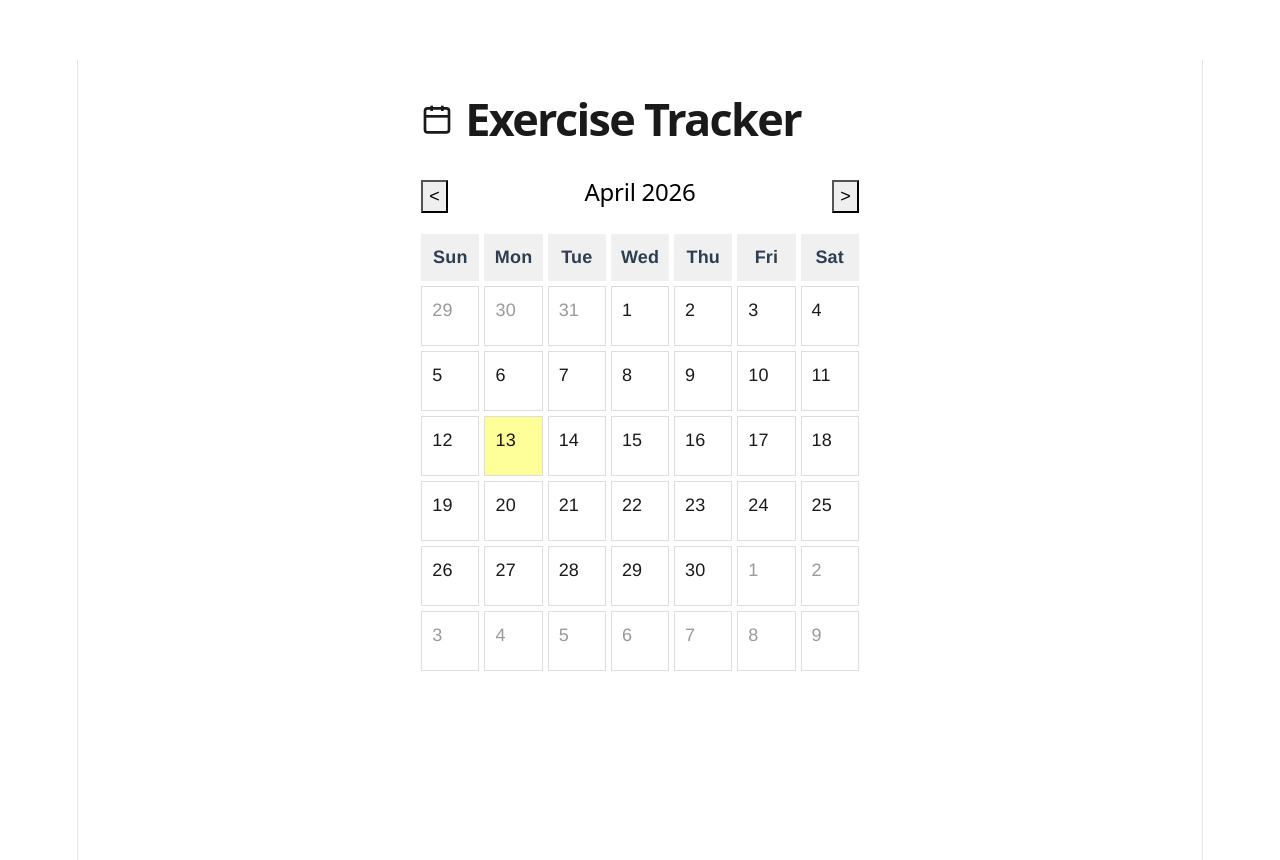
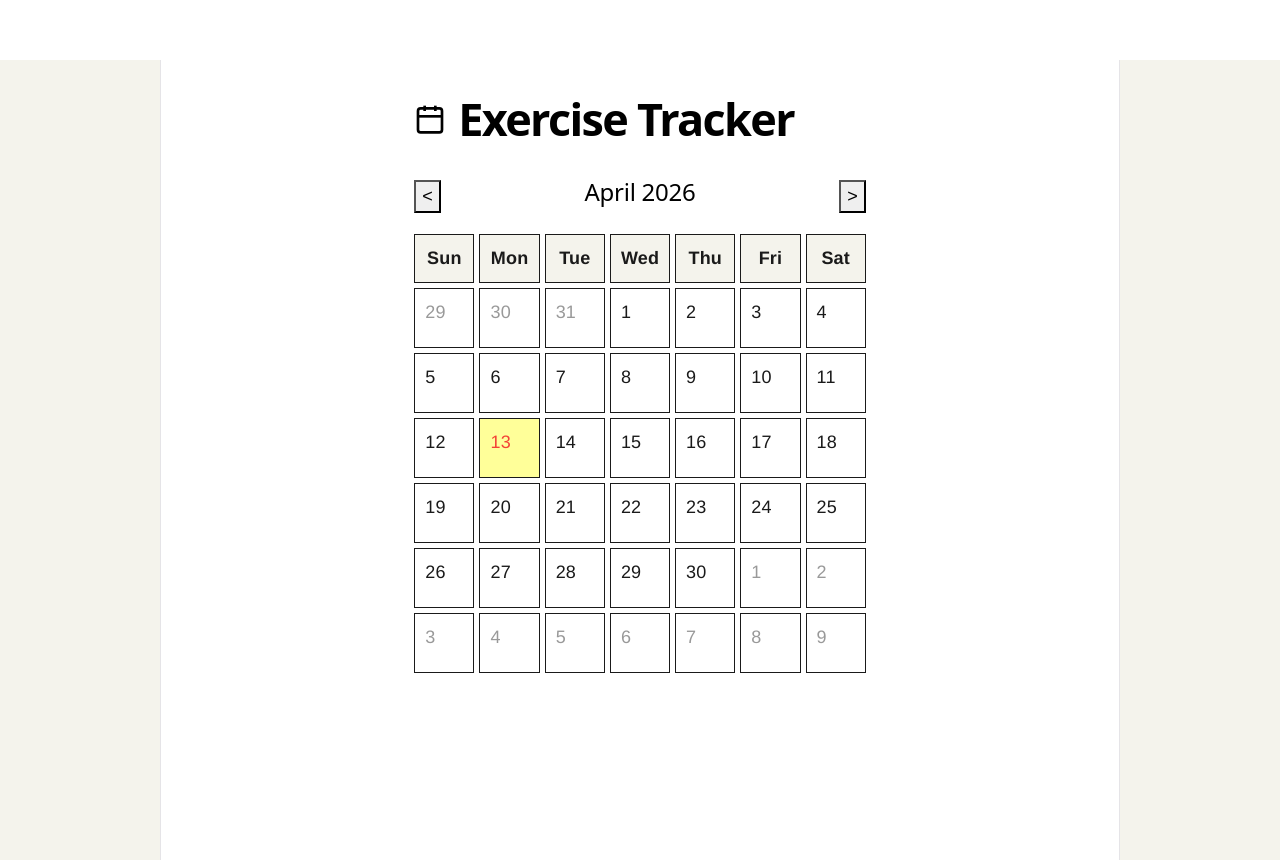
Before and after one commit to EthanM317/Fitness-Tracker-Website, a Vue app in the folder client/: page / in a window 1280 px wide. Built offline with nearby package versions, Linux system fonts and the light colour scheme.

Commit message:
css cleanup. Automatic dark mode and light mode.

```diff
--- a/client/src/App.vue
+++ b/client/src/App.vue
@@ -11,12 +11,18 @@ export default {
 </script>
 
 <style>
+body {
+  background-color: var(--code-bg);
+}
+
 #app {
   font-family: Avenir, Helvetica, Arial, sans-serif;
   -webkit-font-smoothing: antialiased;
   -moz-osx-font-smoothing: grayscale;
   text-align: center;
   color: #2c3e50;
+  background-color: var(--bg);
   margin-top: 60px;
+  width: 75%;
 }
 </style>
--- a/client/src/components/Calendar.vue
+++ b/client/src/components/Calendar.vue
@@ -96,12 +96,7 @@ export default {
   align-items: center;
   gap: 12px;
   font-size: 2.5em;
-  color: #1a1a1a;
   font-weight: bold;
-}
-
-.calendar h1 svg {
-  color: #1a1a1a;
 }
 
 .calendar-header {
@@ -120,18 +115,18 @@ export default {
 .day-header {
   font-weight: bold;
   padding: 10px;
-  background-color: #f0f0f0;
+  background-color: var(--code-bg);
+  border: 1px solid var(--text);
 }
 
 .calendar-day {
   padding: 10px;
-  border: 1px solid #ddd;
+  border: 1px solid var(--text);
   cursor: pointer;
   min-height: 60px;
   display: flex;
   align-items: flex-start;
   justify-content: flex-start;
-  color: #1a1a1a;
 }
 
 .calendar-day:hover {
@@ -144,5 +139,6 @@ export default {
 
 .today {
   background-color: #ffff99;
+  color: var(--red-1);
 }
 </style>
--- a/client/src/components/DayView.vue
+++ b/client/src/components/DayView.vue
@@ -91,7 +91,7 @@ export default {
 }
 
 .day-view h1 {
-  color: #1a1a1a;
+  color: var(--text-h);
   font-size: 2em;
   font-weight: bold;
   margin-bottom: 20px;
@@ -100,13 +100,13 @@ export default {
 button {
   margin-bottom: 20px;
   padding: 10px 15px;
-  background-color: #4CAF50;
+  background-color: var(--green-1);
   color: white;
   border: none;
   cursor: pointer;
 }
 
 button:hover {
-  background-color: #45a049;
+  background-color: var(--green-2);
 }
 </style>
--- a/client/src/components/ExerciseForm.vue
+++ b/client/src/components/ExerciseForm.vue
@@ -78,7 +78,6 @@ export default {
 }
 
 .exercise-form h2 {
-  color: #1a1a1a;
   font-size: 1.5em;
   font-weight: bold;
   margin-bottom: 15px;
@@ -91,7 +90,6 @@ export default {
 label {
   display: block;
   margin-bottom: 5px;
-  color: #1a1a1a;
   font-weight: 500;
 }
 
@@ -99,13 +97,11 @@ input {
   width: 100%;
   padding: 8px;
   box-sizing: border-box;
-  color: #1a1a1a;
-  background-color: #fff;
-  border: 1px solid #ccc;
+  border: 1px solid var(--border);
 }
 
 button {
-  background-color: #4CAF50;
+  background-color: var(--green-1);
   color: white;
   padding: 10px 15px;
   border: none;
@@ -113,6 +109,6 @@ button {
 }
 
 button:hover {
-  background-color: #45a049;
+  background-color: var(--green-2);
 }
 </style>
--- a/client/src/components/ExerciseList.vue
+++ b/client/src/components/ExerciseList.vue
@@ -33,7 +33,7 @@ export default {
 .exercise-list {
   margin: 20px auto;
   max-width: 800px;
-  color: #1a1a1a;
+  color: var(--text);
 }
 
 .exercise-item {
@@ -41,14 +41,17 @@ export default {
   justify-content: space-between;
   align-items: center;
   padding: 10px;
-  border: 1px solid #ddd;
+  border: 1px solid var(--border);
   margin-bottom: 10px;
-  background-color: #f9f9f9;
-  color: #1a1a1a;
+  background-color: var(--code-bg);
+}
+
+.exercise-info {
+  margin-right: 10px;
 }
 
 .delete-btn {
-  background-color: #f44336;
+  background-color: var(--red-1);
   color: white;
   border: none;
   padding: 5px 10px;
@@ -56,6 +59,6 @@ export default {
 }
 
 .delete-btn:hover {
-  background-color: #d32f2f;
+  background-color: var(--red-2);
 }
 </style>
--- a/client/src/style.css
+++ b/client/src/style.css
@@ -12,6 +12,12 @@
   --social-bg: rgba(244, 243, 236, 0.5);
   --shadow:
     rgba(0, 0, 0, 0.1) 0 10px 15px -3px, rgba(0, 0, 0, 0.05) 0 4px 6px -2px;
+
+  --green-1: #4CAF50;
+  --green-2: #45a049;
+
+  --red-1: #f44336;
+  --red-2: #d32f2f;
 
   --sans: system-ui, 'Segoe UI', Roboto, sans-serif;
   --heading: system-ui, 'Segoe UI', Roboto, sans-serif;
@@ -54,6 +60,7 @@
 
 body {
   margin: 0;
+  background-color: var(--bg);
 }
 
 h1,
@@ -83,6 +90,15 @@ h2 {
 }
 p {
   margin: 0;
+}
+
+p, div, label, input {
+  color: var(--text);
+}
+
+input {
+  background-color: var(--code-bg);
+  border-color: var(--border)
 }
 
 code,
```
